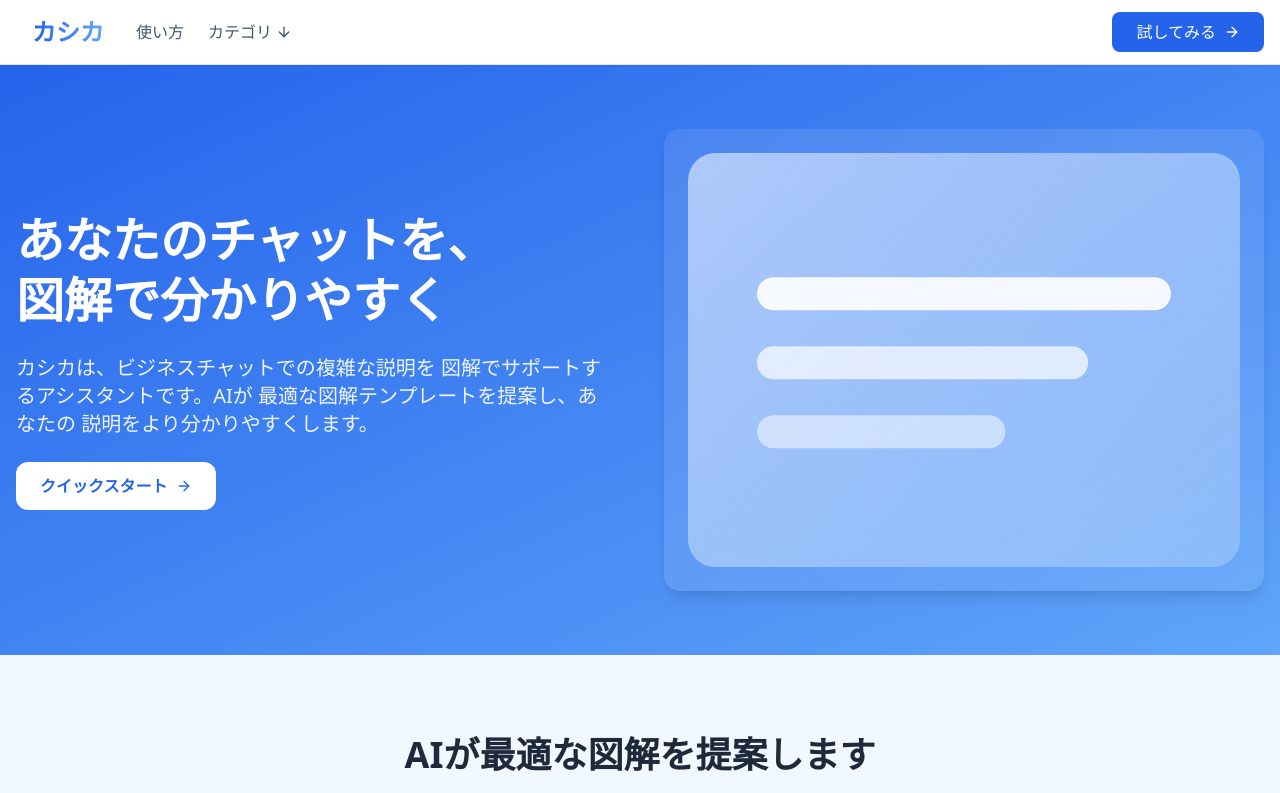
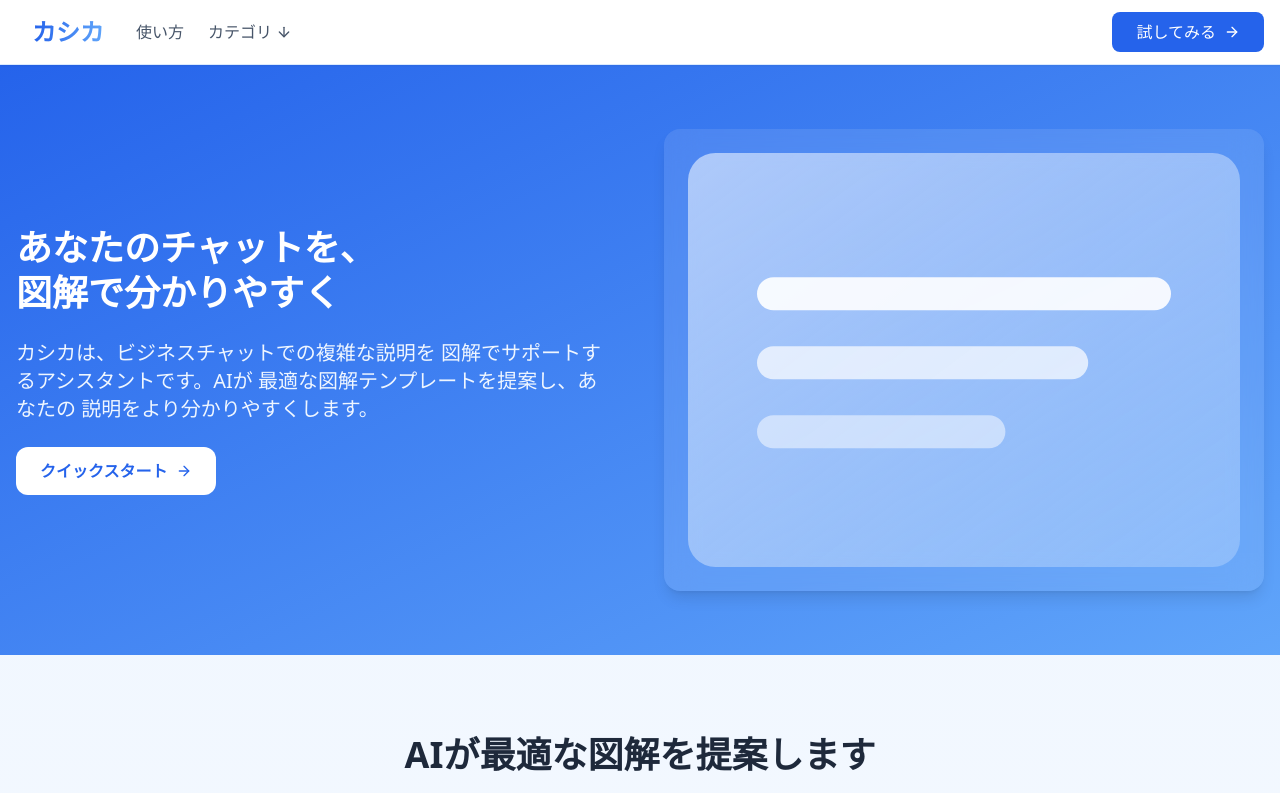
Before and after one commit to enumura1/kasika-web-app, a React (Vite) app: page / in a window 1280 px wide. Shown: the top 793 px of the page. Built offline with nearby package versions, Linux system fonts and the light colour scheme.

Commit message:
update:fontsize

```diff
--- a/src/pages/HomePage.tsx
+++ b/src/pages/HomePage.tsx
@@ -245,7 +245,7 @@ export const HomePage = () => {
                 <motion.h2
                   initial={{ opacity: 0, y: 20 }}
                   animate={{ opacity: 1, y: 0 }}
-                  className="text-5xl font-bold leading-tight"
+                  className="text-4xl font-bold leading-tight"
                 >
                   あなたのチャットを、
                   <br />
```
